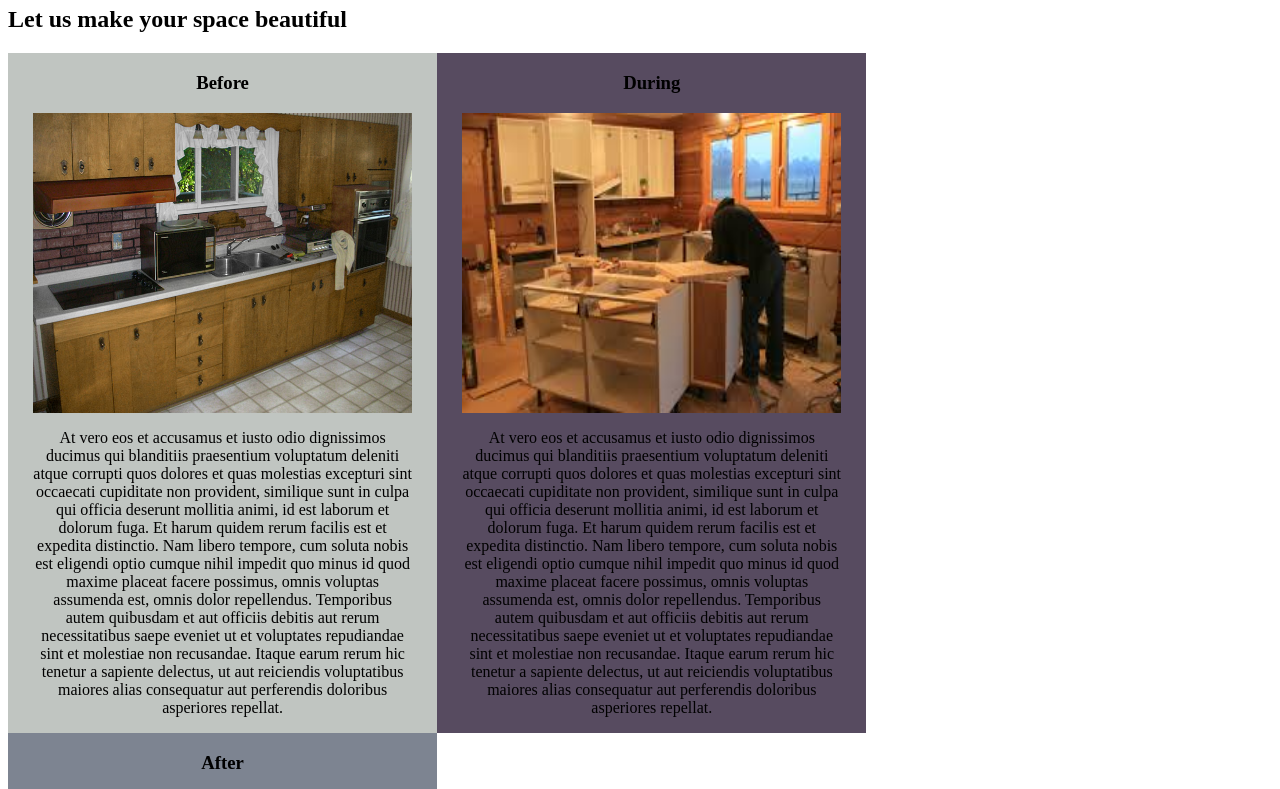
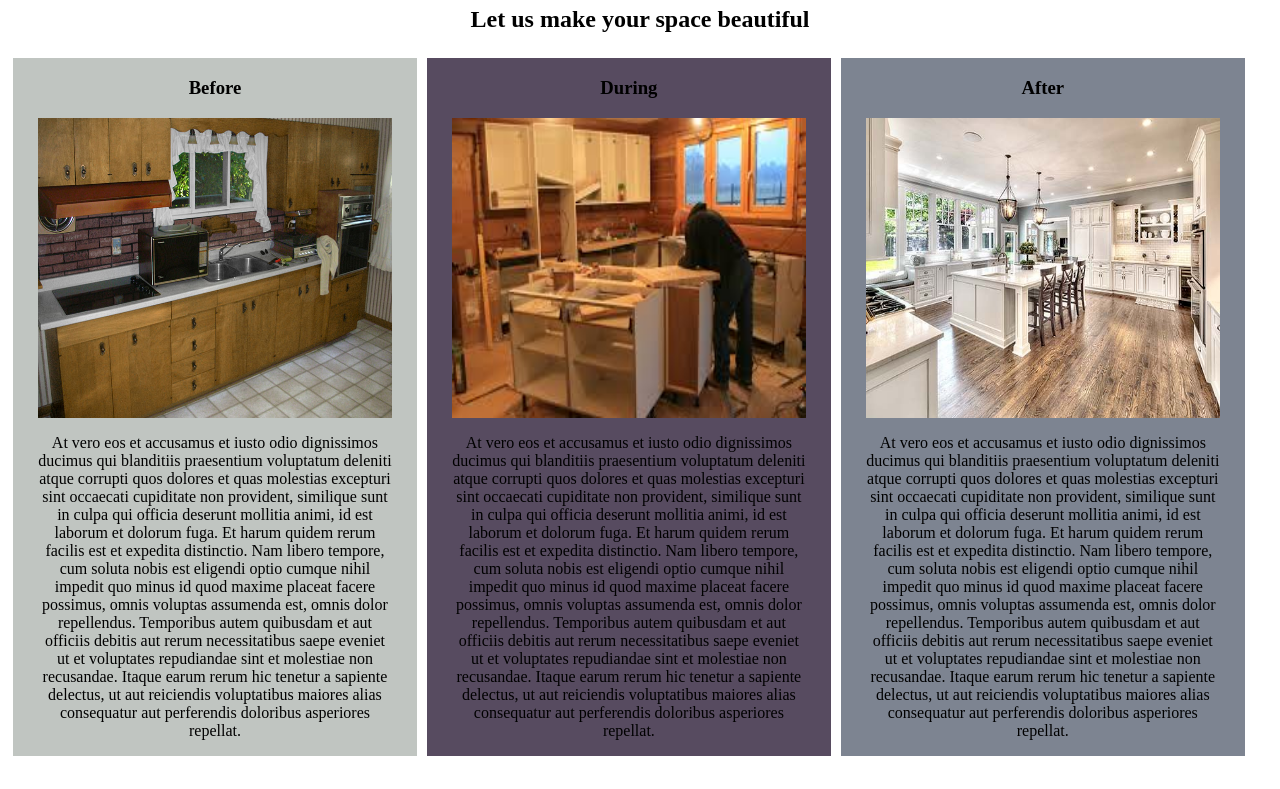
Before and after one commit to akane0915/interior-design-column-practice, a plain HTML site: page index.html in a window 1280 px wide. Shown: the part 60-849 px from the top of the page. After the commit the page ends 821 px from the top, so only its background shows below. Drawn offline with Linux system fonts and the light colour scheme.

Commit message:
add margin to columnsand center heading

```diff
--- a/css/styles.css
+++ b/css/styles.css
@@ -1,3 +1,7 @@
+body {
+  text-align: center;
+}
+
 img{
   width: 100%;
   height: 300px;
@@ -5,9 +9,10 @@ img{
 
 .columns{
   float: left;
-  width: 30%;
+  width: 28%;
   padding: 0 25px;
   text-align: center;
+  margin: 5px;
 }
 
 #before {
```
